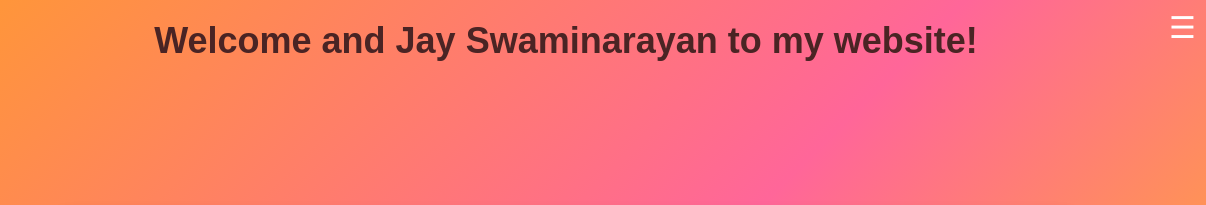
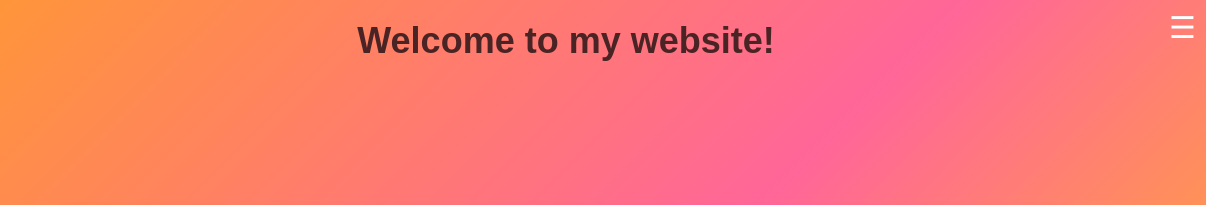
Before and after one commit to Jaydeepdamor/jaydipdamor, a plain HTML site: page index.html in a window 1280 px wide. Shown: the top 205 px of the page, 74-1280 px from the left. Drawn offline with Linux system fonts and the light colour scheme.

Commit message:
index.html

```diff
--- a/index.html
+++ b/index.html
@@ -27,7 +27,7 @@
 
     <!-- Header -->
     <h1 id="welcome-message" style="display: none; text-align: center; color: rgb(74, 36, 36); margin-top: 20px; font-size: 36px; opacity: 5;">
-        Welcome and Jay Swaminarayan to my website!
+        Welcome to my website!
     </h1>
 
     <!-- Three-Dash Menu -->
```
